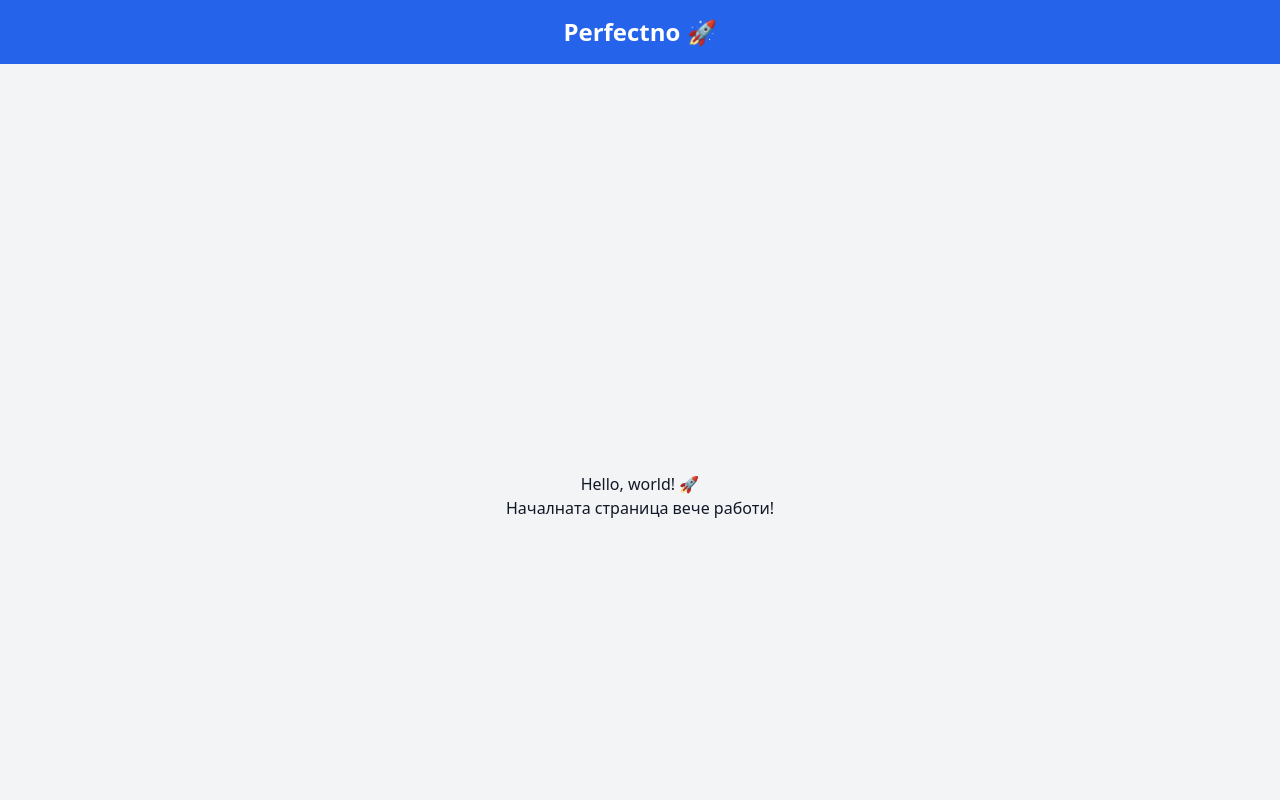
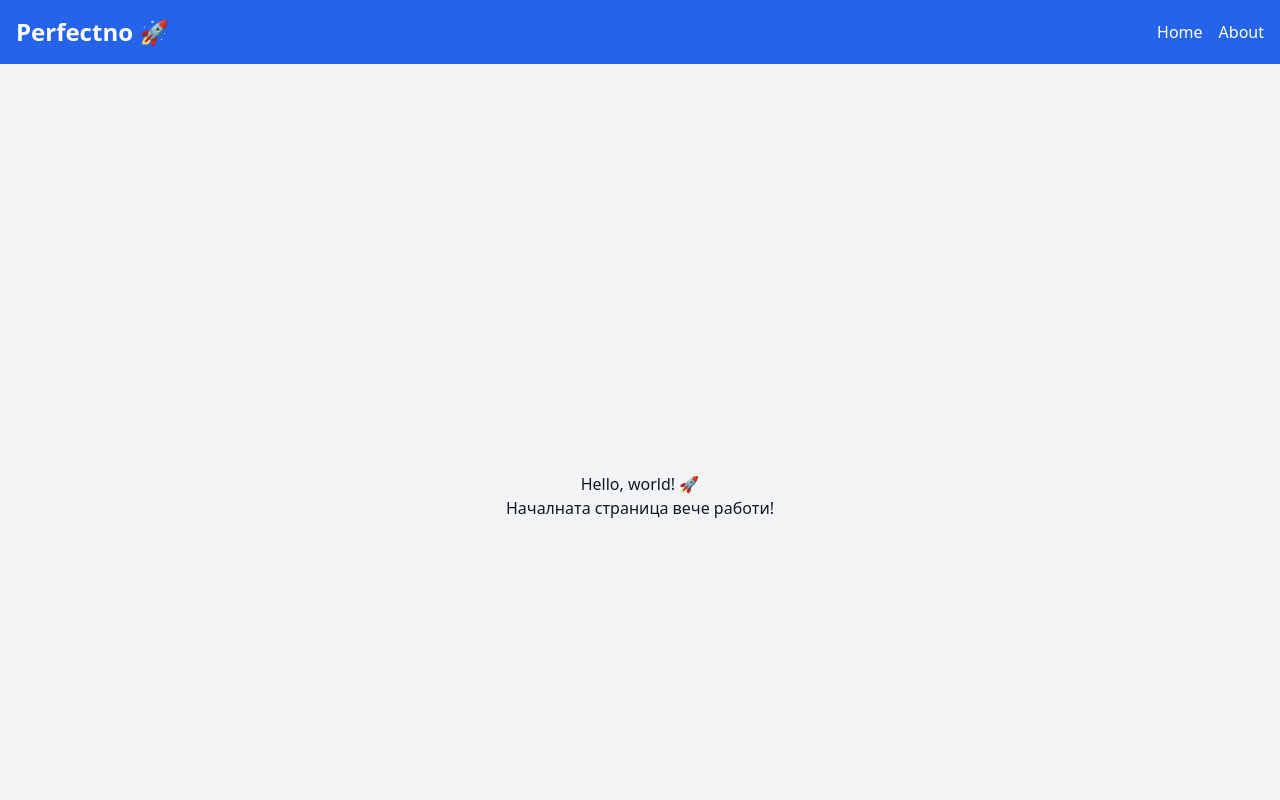
Before and after one commit to 230631040-maker/drkostadinov, a Next.js app: page / in a window 1280 px wide. Shown: the top 800 px of the page. Built offline with nearby package versions, Linux system fonts and the light colour scheme.

Commit message:
Update layout.tsx

```diff
--- a/app/layout.tsx
+++ b/app/layout.tsx
@@ -1,4 +1,5 @@
 import "./globals.css";
+import Link from "next/link";
 
 export const metadata = {
   title: "Perfectno",
@@ -13,8 +14,16 @@ export default function RootLayout({
   return (
     <html lang="en">
       <body className="bg-gray-100 text-gray-900">
-        <header className="p-4 bg-blue-600 text-white text-center">
+        <header className="p-4 bg-blue-600 text-white flex justify-between items-center">
           <h1 className="text-2xl font-bold">Perfectno 🚀</h1>
+          <nav className="space-x-4">
+            <Link href="/" className="hover:underline">
+              Home
+            </Link>
+            <Link href="/about" className="hover:underline">
+              About
+            </Link>
+          </nav>
         </header>
         <main className="p-8">{children}</main>
         <footer className="p-4 bg-gray-800 text-white text-center">
```
